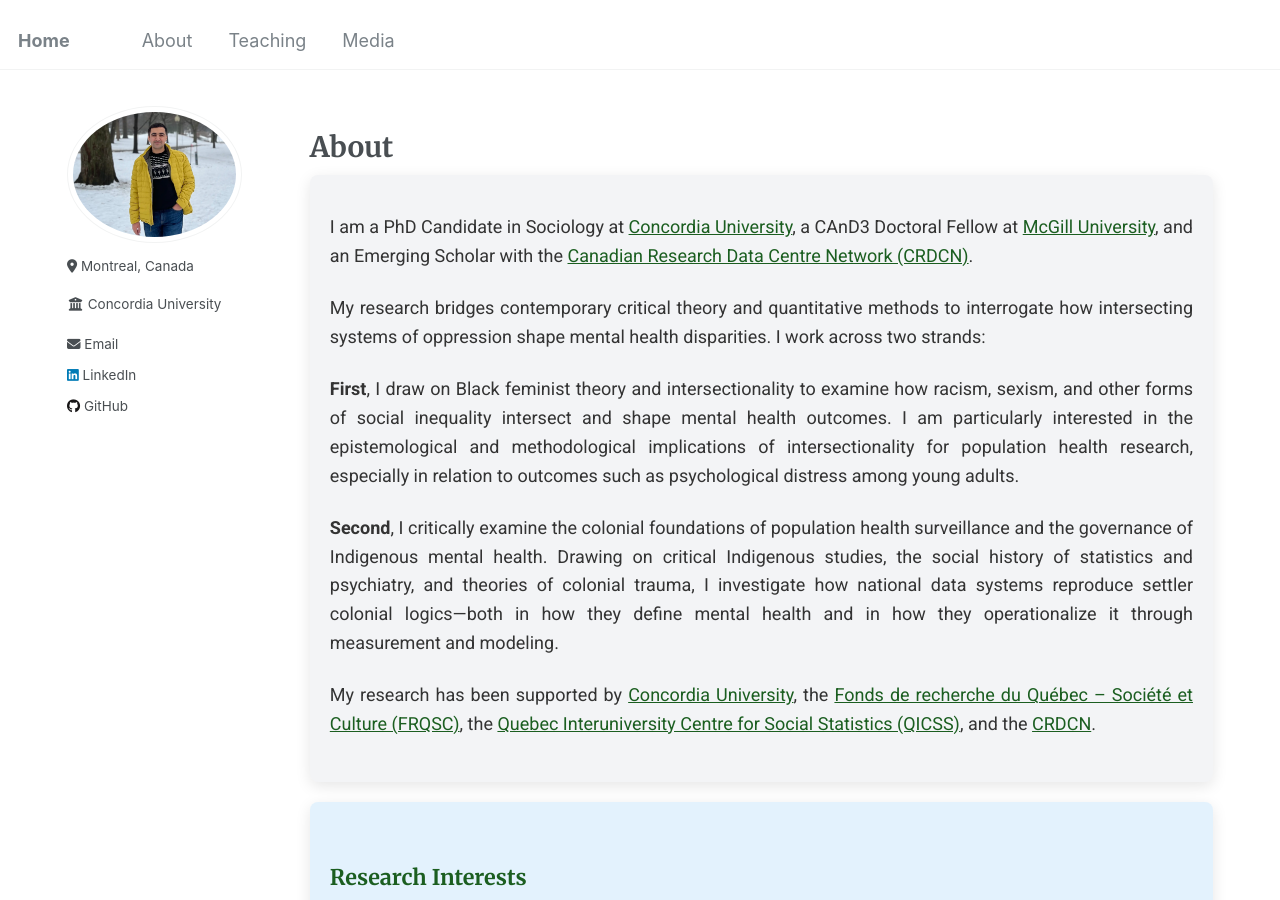
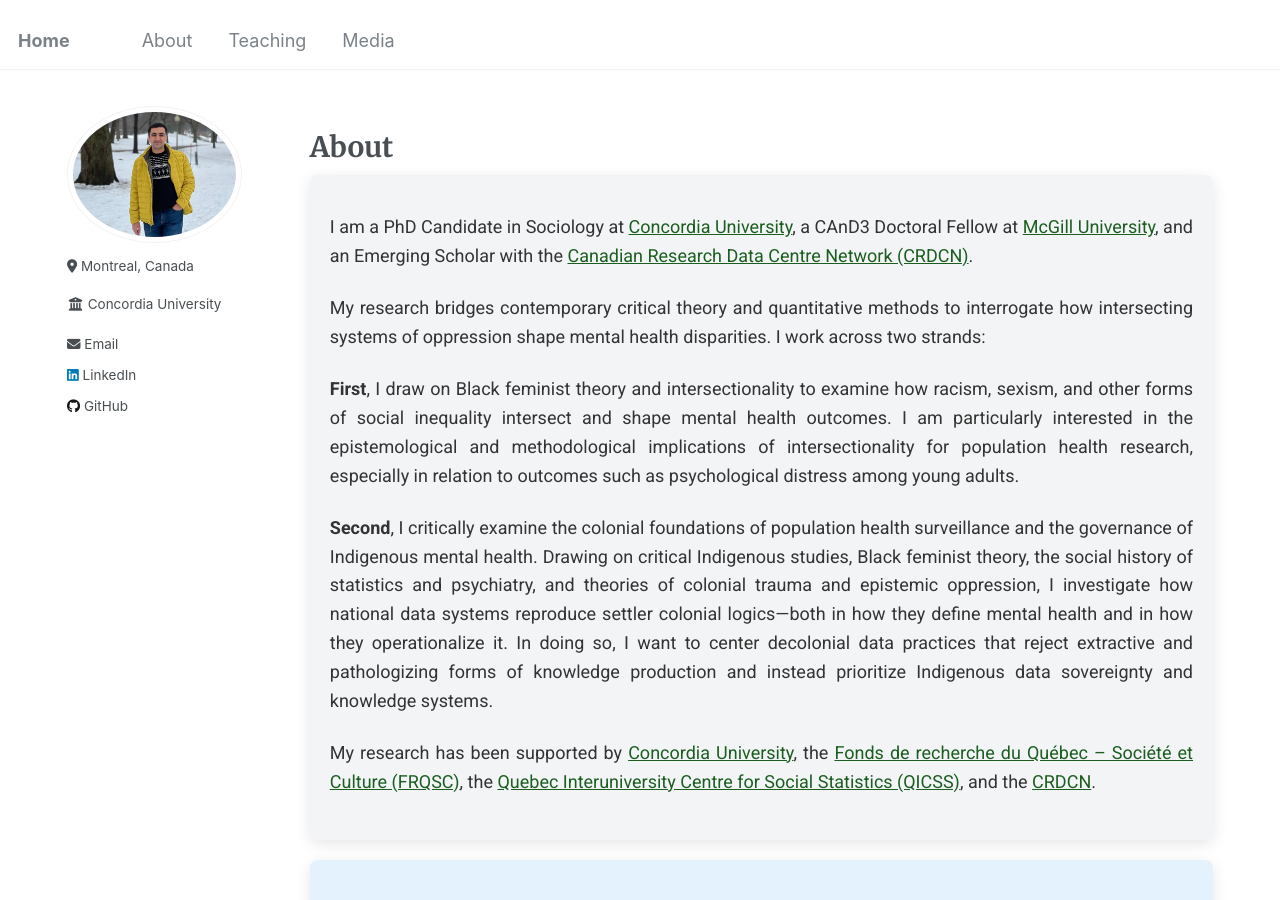
Before and after one commit to Mohsnmonji/mohsnmonji.github.io, a Jekyll site: the page built from about-me.md, in a window 1280 px wide and 900 px high. Built offline with Jekyll 4.4.1, drawn with Linux system fonts in a browser that asks for light colours.

Commit message:
Update about-me.md

```diff
--- a/about-me.md
+++ b/about-me.md
@@ -100,9 +100,9 @@ author_profile: true
     <strong>First</strong>, I draw on Black feminist theory and intersectionality to examine how racism, sexism, and other forms of social inequality intersect and shape mental health outcomes. I am particularly interested in the epistemological and methodological implications of intersectionality for population health research, especially in relation to outcomes such as psychological distress among young adults.
   </p>
 
-  <p>
-    <strong>Second</strong>, I critically examine the colonial foundations of population health surveillance and the governance of Indigenous mental health. Drawing on critical Indigenous studies, the social history of statistics and psychiatry, and theories of colonial trauma, I investigate how national data systems reproduce settler colonial logics—both in how they define mental health and in how they operationalize it through measurement and modeling.
-  </p>
+<p>
+  <strong>Second</strong>, I critically examine the colonial foundations of population health surveillance and the governance of Indigenous mental health. Drawing on critical Indigenous studies, Black feminist theory, the social history of statistics and psychiatry, and theories of colonial trauma and epistemic oppression, I investigate how national data systems reproduce settler colonial logics—both in how they define mental health and in how they operationalize it. In doing so, I want to center decolonial data practices that reject extractive and pathologizing forms of knowledge production and instead prioritize Indigenous data sovereignty and knowledge systems.
+</p>
 
 
   <p>
```
